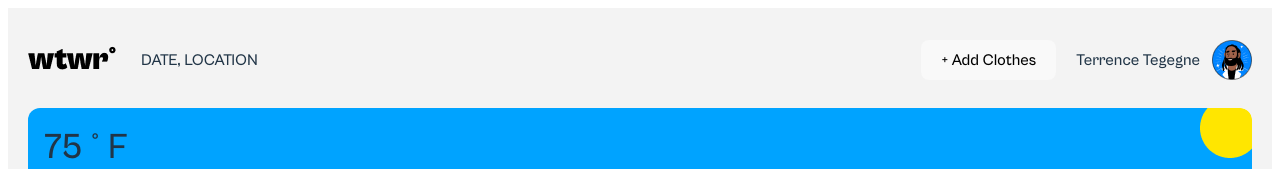
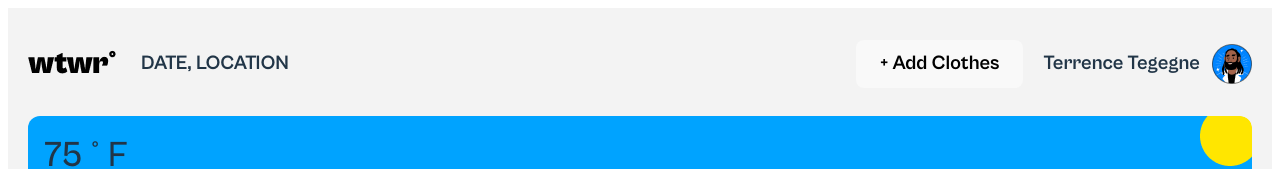
Before and after one commit to JohnPlamoottil/se_project_react, a React (Vite) app: page / in a window 1280 px wide. Shown: the top 169 px of the page. Built offline with nearby package versions, Linux system fonts and the light colour scheme.

Commit message:
fonts of button and styles of name - Completed; Jan18 Fonts completed Jan22 Completed

```diff
--- a/src/components/Header/Header.css
+++ b/src/components/Header/Header.css
@@ -10,10 +10,21 @@
 
 .header__date-and-location {
   margin: 0;
+  width: 160px;
+  height: 24px;
+  font-size: 20px;
+  font-weight: 700;
+  line-height: 1.2;
+  display: contents;
 }
 
 .header__add-clothes-btn {
   margin: 0 20px 0 auto;
+  border: none;
+  font-size: 20px;
+  font-weight: 700;
+  line-height: 1.2;
+  cursor: pointer;
 }
 
 .header__user-container {
@@ -24,5 +35,8 @@
 
 .header__username {
   margin: 0;
+  font-size: 20px;
+  font-weight: 700;
+  line-height: 1.2;
 }
-/* NEED TO DO fonts of button and styles of name */
+/* NEED TO DO fonts of button and styles of name - Completed; Jan18 Fonts completed Jan22 Completed*/
```
